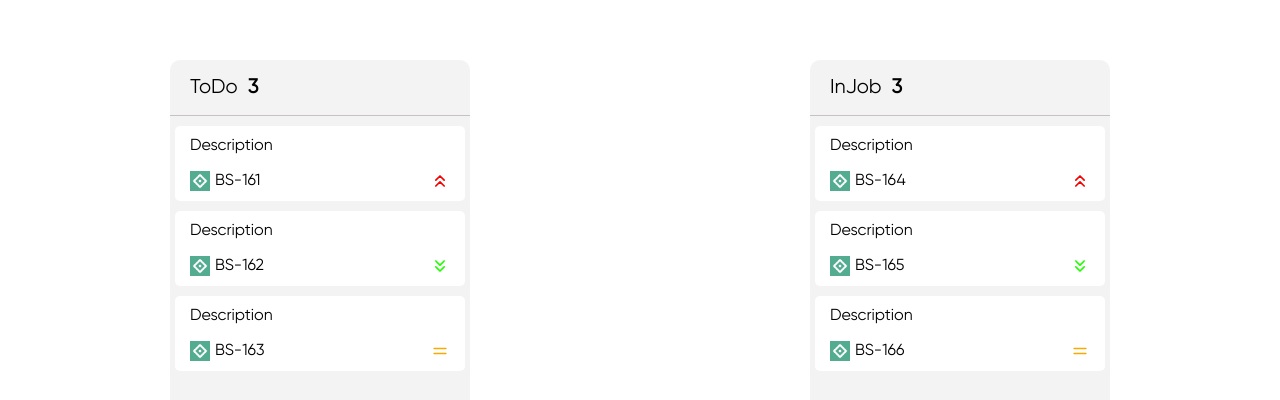
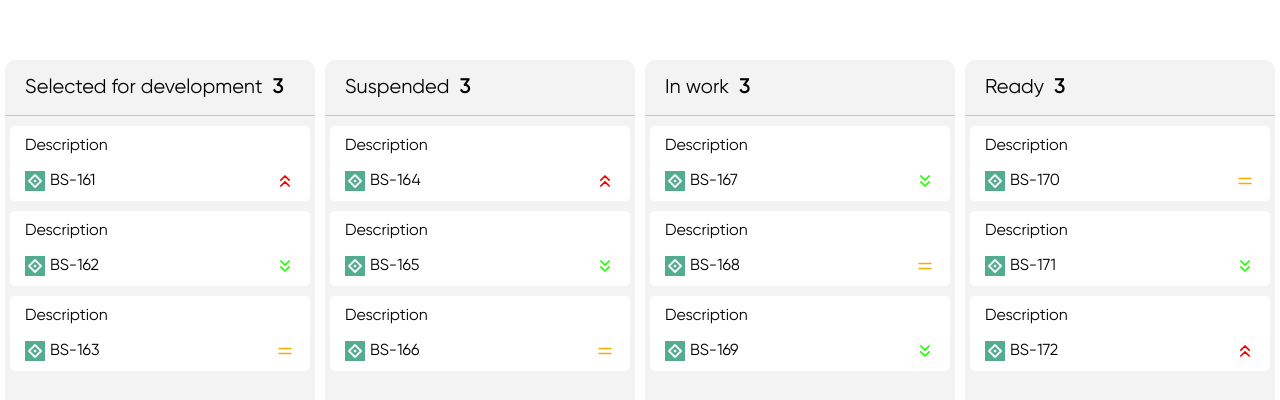
Before and after one commit to oyshen12/kanboard, a Vue app: page / in a window 1280 px wide. Shown: the top 400 px of the page. Built offline with nearby package versions, Linux system fonts and the light colour scheme.

Commit message:
refractor and typing

```diff
--- a/src/components/DraggableColumn/DraggableColumn.scss
+++ b/src/components/DraggableColumn/DraggableColumn.scss
@@ -1,7 +1,7 @@
 .column {
   display: flex;
   flex-direction: column;
-  width: 300px;
+  width: 310px;
   min-height: 500px;
   background: #f4f3f4;
   border-radius: 10px;
@@ -22,6 +22,7 @@
     grid-template-columns: 1fr;
     grid-gap: 10px 0;
     padding: 10px 5px;
+    padding-bottom: 150px;
 
     &-wrap {
       height: 100%;
--- a/src/components/DraggableColumn/DraggableColumn.vue
+++ b/src/components/DraggableColumn/DraggableColumn.vue
@@ -1,36 +1,27 @@
 <template>
-  <div class="column">
+  <div class="column dropzone" :id="column.id">
     <div class="column__info">
       <div>{{ column.name }}</div>
-      <div class="column__info-amount">{{ tasks.length }}</div>
+      <div class="column__info-amount">{{ column.tasks.length }}</div>
     </div>
     <div class="column__tasks-wrap">
       <div class="column__tasks">
-        <Task
-          v-for="task in tasks"
-          :key="task.id"
-          :task="task"
-          @onDragStart="(taskId) => onDragStart(taskId)"
-          @onDragEnd="onDragEnd()"
-        />
+        <Task v-for="task in column.tasks" :key="task.id" :task="task" />
       </div>
       <div
-        @drop="onDrop"
-        @dragover.prevent
-        @dragenter="onDragEnter"
-        @dragleave="onDragLeave"
-        :class="{ active: dropColumnActive, activeHover: activeHover }"
-        class="column__tasks-droppable"
+        :class="{
+          active: dropColumnActive,
+          activeHover: hoverColumnId === column.id,
+        }"
+        class="column__tasks-droppable dropzone"
       ></div>
     </div>
   </div>
 </template>
 
 <script lang="ts">
-import { computed, defineComponent, ref } from "vue";
+import { computed, defineComponent } from "vue";
 import Task from "@/components/Task/Task.vue";
-import { column } from "@/store/storeTypes";
-import type { PropType } from "vue";
 import { useStore } from "vuex";
 import { key } from "@/store/index";
 
@@ -41,57 +32,22 @@ export default defineComponent({
   },
   props: {
     column: {
-      type: Object as PropType<column>,
+      type: Object,
       required: true,
     },
   },
   setup(props) {
     const store = useStore(key);
 
-    const activeHoverFlag = ref(false);
-    const activeHover = computed(
-      () =>
-        activeHoverFlag.value &&
-        store.state.draggableColumnId !== -1 &&
-        store.state.draggableColumnId !== props.column.id
-    );
-
-    const tasks = computed(() =>
-      store.state.tasks.filter((task) => task.columnId === props.column.id)
-    );
-
     const dropColumnActive = computed(() => {
       const draggableColumnId = store.state.draggableColumnId;
       return draggableColumnId !== -1 && draggableColumnId !== props.column.id;
     });
 
-    const onDrop = () => {
-      store.commit("transferTask", props.column.id);
-    };
-    const onDragStart = (taskId: number) => {
-      store.commit("setDraggableTaskId", taskId);
-      store.commit("setDraggableColumnId", props.column.id);
-    };
-    const onDragEnd = () => {
-      store.commit("clearDraggbleInfo");
-    };
-    const onDragEnter = () => {
-      activeHoverFlag.value = true;
-    };
-    const onDragLeave = () => {
-      activeHoverFlag.value = false;
-    };
-
     return {
-      onDrop,
-      onDragStart,
-      tasks,
+      draggableColumnId: computed(() => store.state.draggableColumnId),
+      hoverColumnId: computed(() => store.state.hoverColumnId),
       dropColumnActive,
-      onDragEnd,
-      activeHoverFlag,
-      activeHover,
-      onDragEnter,
-      onDragLeave,
     };
   },
 });
--- a/src/components/Kanban/Kanban.scss
+++ b/src/components/Kanban/Kanban.scss
@@ -1,4 +1,6 @@
 .kanban {
   display: flex;
   justify-content: space-around;
+  max-width: 1350px;
+  margin: 0 auto;
 }
--- a/src/components/Kanban/Kanban.vue
+++ b/src/components/Kanban/Kanban.vue
@@ -8,11 +8,12 @@
   </div>
 </template>
 
-<script>
-import { defineComponent, computed } from "vue";
-import DraggableColumn from "@/components/DraggableColumn/DraggableColumn";
+<script lang="ts">
+import { defineComponent, computed, onMounted, onUnmounted } from "vue";
+import DraggableColumn from "@/components/DraggableColumn/DraggableColumn.vue";
 import { useStore } from "vuex";
 import { key } from "@/store/index";
+import * as storeType from "@/store/storeTypes";
 
 export default defineComponent({
   name: "KanBan",
@@ -21,6 +22,82 @@ export default defineComponent({
   },
   setup() {
     const store = useStore(key);
+    let currentElement = null as HTMLElement | null;
+    let currentDropzone = null as Element | null;
+    let offsetX = 0;
+    let offsetY = 0;
+
+    const findZoneUnderPoint = (x: number, y: number) => {
+      const dropzones = document.querySelectorAll(".dropzone");
+      for (let i = 0; i < dropzones.length; i++) {
+        const box = dropzones[i].getBoundingClientRect();
+        if (x > box.left && x < box.right && y > box.top && y < box.bottom) {
+          return dropzones[i];
+        }
+      }
+    };
+    const onMouseDown = (event: MouseEvent) => {
+      currentElement = (event?.target as HTMLElement).closest(".draggable");
+      if (currentElement) {
+        const taskId = +currentElement.id;
+        const column = store.state.columns.find((column) =>
+          column.tasks.some((task) => task.id === taskId)
+        );
+        const columnId = column ? column.id : -1;
+        store.commit("setDraggableTaskId", taskId);
+        store.commit("setDraggableColumnId", columnId);
+
+        const box = currentElement.getBoundingClientRect();
+        offsetX = event.clientX - box.x;
+        offsetY = event.clientY - box.y;
+        currentElement.classList.add("drag");
+        currentElement.style.width = box.width.toFixed() + "px";
+        currentElement.style.height = box.height.toFixed() + "px";
+        currentElement.style.left = event.clientX - offsetX + "px";
+        currentElement.style.top = event.clientY - offsetY + "px";
+        currentElement.style.position = "fixed";
+        currentElement.style.zIndex = "999";
+        document.addEventListener("mousemove", onMouseMove);
+        document.addEventListener("mouseup", onMouseUp);
+      }
+    };
+    const onMouseMove = (event: MouseEvent) => {
+      if (currentElement) {
+        currentElement.style.left = event.clientX - offsetX + "px";
+        currentElement.style.top = event.clientY - offsetY + "px";
+      }
+      const dropzone = findZoneUnderPoint(event.clientX, event.clientY);
+      if (dropzone !== currentDropzone) {
+        if (dropzone) {
+          store.commit("setHoverColumnId", +dropzone.id);
+        }
+        if (currentDropzone) {
+          store.commit("setHoverColumnId", -1);
+        }
+        currentDropzone = dropzone ?? null;
+      }
+    };
+    const onMouseUp = (event: MouseEvent) => {
+      const dropzone = findZoneUnderPoint(event.clientX, event.clientY);
+      if (dropzone) {
+        store.commit("transferTask", +dropzone.id);
+      }
+      store.commit("clearDraggbleInfo");
+      if (currentElement) {
+        currentElement.setAttribute("style", "");
+      }
+      currentElement = null;
+      document.removeEventListener("mouseup", onMouseUp);
+      document.removeEventListener("mousemove", onMouseMove);
+    };
+
+    onMounted(() => {
+      document.addEventListener("mousedown", onMouseDown);
+    });
+    onUnmounted(() => {
+      document.removeEventListener("mousedown", onMouseDown);
+    });
+
     return {
       columns: computed(() => store.state.columns),
     };
--- a/src/components/Task/Task.scss
+++ b/src/components/Task/Task.scss
@@ -4,6 +4,7 @@
   font-size: 16px;
   line-height: 20px;
   background: white;
+  cursor: move;
 
   &__info {
     display: flex;
--- a/src/components/Task/Task.vue
+++ b/src/components/Task/Task.vue
@@ -1,10 +1,5 @@
 <template>
-  <div
-    draggable="true"
-    @dragstart="onDragStart($event, task.id)"
-    @dragend="onDragEnd(task.id)"
-    class="task"
-  >
+  <div class="task draggable" :id="task.id">
     <div class="task__name">{{ task.description }}</div>
     <div class="task__info">
       <div class="d-flex">
@@ -18,38 +13,14 @@
 
 <script lang="ts">
 import { defineComponent } from "vue";
-import { task } from "@/store/storeTypes";
-import type { PropType } from "vue";
 
 export default defineComponent({
   name: "TaskKanboard",
   props: {
     task: {
-      type: Object as PropType<task>,
+      type: Object,
       required: true,
     },
-  },
-  setup(props, { emit }) {
-    const onDragStart = (e: DragEvent, id: number) => {
-      const target = e.target as HTMLTextAreaElement;
-      if (target.style?.opacity) {
-        target.style.opacity = "1";
-      }
-      if (e.dataTransfer) {
-        e.dataTransfer.dropEffect = "copy";
-        e.dataTransfer.effectAllowed = "copy";
-        emit("onDragStart", id);
-      }
-    };
-
-    const onDragEnd = (id: number) => {
-      emit("onDragEnd", id);
-    };
-
-    return {
-      onDragStart,
-      onDragEnd,
-    };
   },
 });
 </script>
--- a/src/store/getters.ts
+++ b/src/store/getters.ts
@@ -1 +1,11 @@
-export default {};
+import { State } from "./state";
+import * as storeType from "./storeTypes";
+import { GetterTree } from "vuex";
+
+export default {
+  tasks(state) {
+    return state.columns.reduce((acc, column) => {
+      return acc.concat(column.tasks);
+    }, [] as storeType.task[]);
+  },
+} as GetterTree<State, State>;
--- a/src/store/index.ts
+++ b/src/store/index.ts
@@ -1,4 +1,4 @@
-import { State } from "./storeTypes";
+import { State } from "./state";
 import { createStore, Store } from "vuex";
 import { state } from "./state";
 import getters from "./getters";
--- a/src/store/state.ts
+++ b/src/store/state.ts
@@ -1,60 +1,107 @@
-import { State } from "./storeTypes";
+import * as storeType from "./storeTypes";
 
-export const state: State = {
+export const state = {
+  columns: [
+    {
+      id: 0,
+      name: "Selected for development",
       tasks: [
         {
           id: 0,
           name: "BS-161",
           description: "Description",
           priority: "high",
-      columnId: 0,
         },
         {
           id: 1,
           name: "BS-162",
           description: "Description",
           priority: "low",
-      columnId: 0,
         },
         {
           id: 2,
           name: "BS-163",
           description: "Description",
           priority: "medium",
-      columnId: 0,
         },
+      ],
+    },
+    {
+      id: 1,
+      name: "Suspended",
+      tasks: [
         {
           id: 3,
           name: "BS-164",
           description: "Description",
           priority: "high",
-      columnId: 1,
         },
         {
           id: 4,
           name: "BS-165",
           description: "Description",
           priority: "low",
-      columnId: 1,
         },
         {
           id: 5,
           name: "BS-166",
           description: "Description",
           priority: "medium",
-      columnId: 1,
         },
       ],
-  columns: [
-    {
-      id: 0,
-      name: "ToDo",
     },
     {
-      id: 1,
-      name: "InJob",
+      id: 2,
+      name: "In work",
+      tasks: [
+        {
+          id: 6,
+          name: "BS-167",
+          description: "Description",
+          priority: "low",
+        },
+        {
+          id: 7,
+          name: "BS-168",
+          description: "Description",
+          priority: "medium",
+        },
+        {
+          id: 8,
+          name: "BS-169",
+          description: "Description",
+          priority: "low",
         },
       ],
+    },
+    {
+      id: 3,
+      name: "Ready",
+      tasks: [
+        {
+          id: 9,
+          name: "BS-170",
+          description: "Description",
+          priority: "medium",
+        },
+        {
+          id: 10,
+          name: "BS-171",
+          description: "Description",
+          priority: "low",
+        },
+        {
+          id: 11,
+          name: "BS-172",
+          description: "Description",
+          priority: "high",
+        },
+      ],
+    },
+  ] as storeType.column[],
   draggableTaskId: -1,
   draggableColumnId: -1,
+  hoverColumnId: -1,
 };
+
+export type State = typeof state;
```
Also changed, not shown: src/store/mutations.ts (+35 -9 lines), src/store/storeTypes.ts (+1 -8 lines), tsconfig.json (+6 -16 lines). Lines whose indentation alone changed are shown as unchanged.
